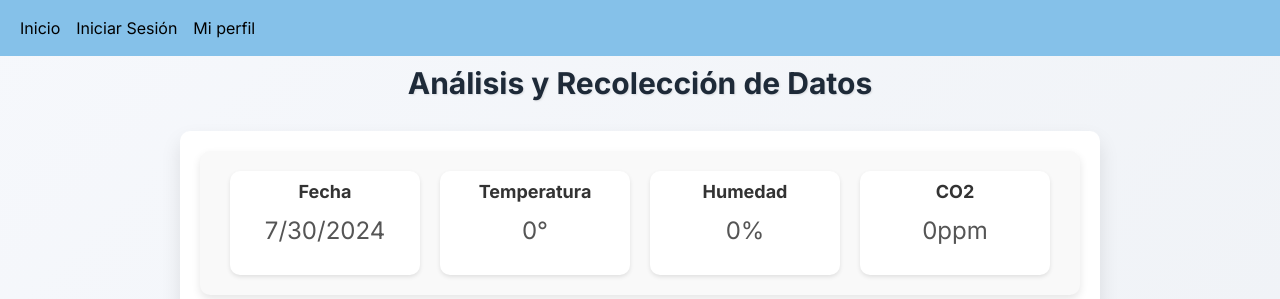
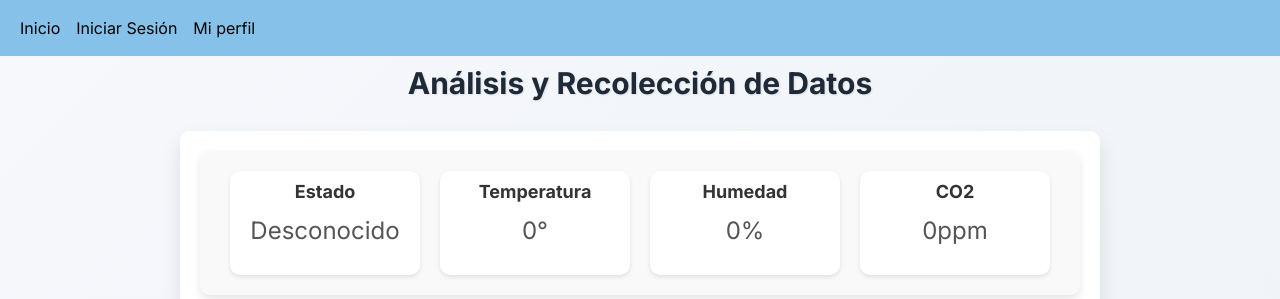
Before and after one commit to DaltonMaza/front-end_PIS6TO, a Next.js app: page /principal in a window 1280 px wide. Shown: the top 299 px of the page. Built offline with nearby package versions, Linux system fonts and the light colour scheme; no server answers.

Commit message:
feat estado del clima y fix de la gŕafica

```diff
--- a/src/app/principal/page.jsx
+++ b/src/app/principal/page.jsx
@@ -109,7 +109,8 @@ export default function Session() {
     temperature: 0,
     humidity: 0,
     co2: 0,
-    date: new Date().toLocaleDateString(),
+    // date: new Date().toLocaleDateString(),
+    status: 'Desconocido'
   });
 
   const [chartData, setChartData] = useState({
@@ -139,12 +140,14 @@ export default function Session() {
   useEffect(() => {
     const fetchData = async () => {
       try {
-        const response = await axios.get('http://localhost:3001/data');
+        const response = await axios.get('http://localhost:3001/data/all');
         const data = response.data.allData;
-        const labels = data.map(d => new Date(d.timestamp).toLocaleDateString());
-        const temperatureData = data.map(d => d.temperatura);
-        const humidityData = data.map(d => d.humedad);
-        const co2Data = data.map(d => d.co2);
+        const responseP = await axios.get('http://localhost:3001/data');
+        const dataP = responseP.data.allData;
+        const labels = dataP.map(d => new Date(d.timestamp).toLocaleDateString());
+        const temperatureData = dataP.map(d => d.temperatura);
+        const humidityData = dataP.map(d => d.humedad);
+        const co2Data = dataP.map(d => d.co2);
 
         setChartData({
           labels,
@@ -172,11 +175,14 @@ export default function Session() {
 
         if (data.length > 0) {
           const latestData = data[data.length - 1];
+          const weatherStatusResponse = await axios.get('http://localhost:3001/weatherState');
+          const weatherStatus = weatherStatusResponse.data.response[weatherStatusResponse.data.response.length - 1].state;
           setWeatherData({
             temperature: latestData.temperatura,
             humidity: latestData.humedad,
             co2: latestData.co2,
-            date: new Date(latestData.timestamp).toLocaleDateString(),
+            // date: new Date(latestData.timestamp).toLocaleDateString(),
+            status: weatherStatus
           });
         }
       } catch (error) {
@@ -190,7 +196,7 @@ export default function Session() {
     return () => clearInterval(intervalId); // Limpia el intervalo al desmontar el componente
   }, []);
 
-  const { temperature, humidity, co2, date } = weatherData;
+  const { temperature, humidity, co2, status } = weatherData;
 
   const options = {
     scales: {
@@ -234,8 +240,8 @@ export default function Session() {
       <Content>
         <DataSection>
           <DataBox>
-            <DataTitle>Fecha</DataTitle>
-            <DataText>{date}</DataText>
+            <DataTitle>Estado</DataTitle>
+            <DataText>{status}</DataText>
           </DataBox>
           <DataBox>
             <DataTitle>Temperatura</DataTitle>
```
